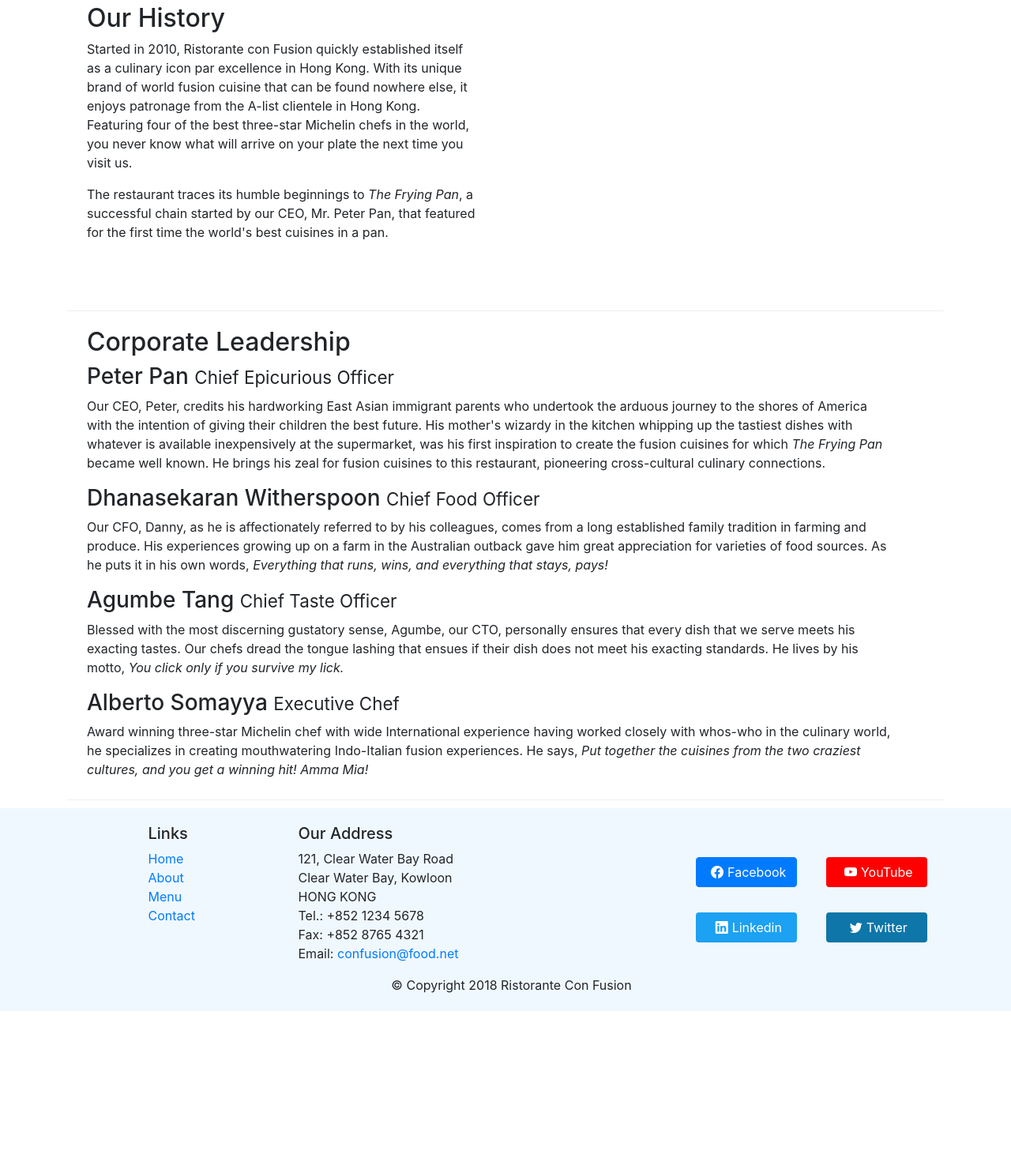
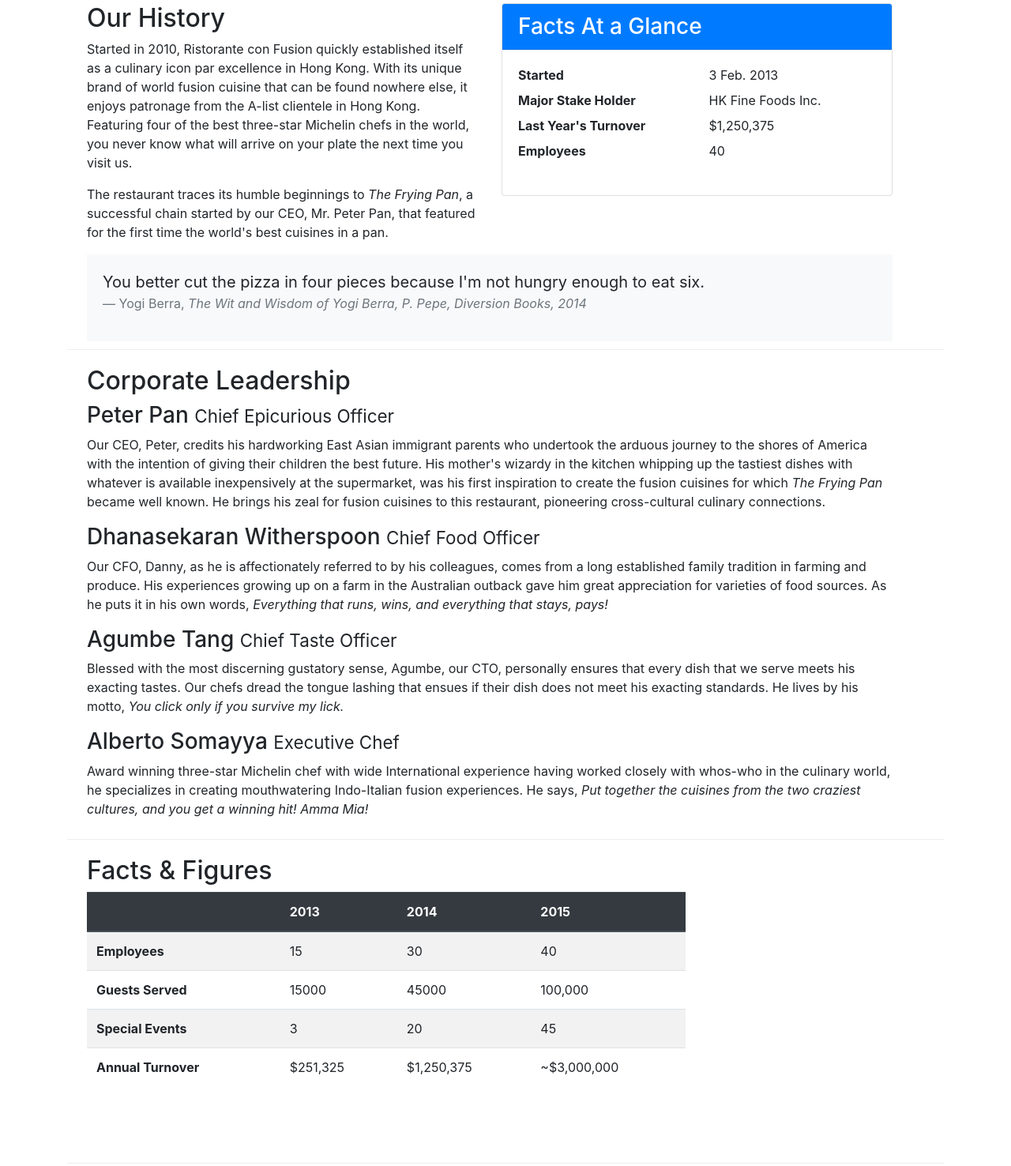
Before and after one commit to nmsteve/Hotel-blog, a website: page aboutus.html in a window 1280 px wide. Shown: the part 481-1957 px from the top of the page at 79% size. Before the commit the page ends 1761 px from the top, so only its background shows below. Drawn offline with nearby package versions, Linux system fonts and the light colour scheme.

Commit message:
Tables and Cards

```diff
--- a/aboutus.html
+++ b/aboutus.html
@@ -76,7 +76,34 @@
                 <p>Started in 2010, Ristorante con Fusion quickly established itself as a culinary icon par excellence in Hong Kong. With its unique brand of world fusion cuisine that can be found nowhere else, it enjoys patronage from the A-list clientele in Hong Kong.  Featuring four of the best three-star Michelin chefs in the world, you never know what will arrive on your plate the next time you visit us.</p>
                 <p>The restaurant traces its humble beginnings to <em>The Frying Pan</em>, a successful chain started by our CEO, Mr. Peter Pan, that featured for the first time the world's best cuisines in a pan.</p>
             </div>
-            <div>
+            <div class="col-12 col-sm-6">
+                <div class="card">
+                    <h3 class="card-header bg-primary text-white">Facts At a Glance</h3>
+                    <div class="card-body">
+                        <dl class="row">
+                            <dt class="col-6">Started</dt>
+                            <dd class="col-6">3 Feb. 2013</dd>
+                            <dt class="col-6">Major Stake Holder</dt>
+                            <dd class="col-6">HK Fine Foods Inc.</dd>
+                            <dt class="col-6">Last Year's Turnover</dt>
+                            <dd class="col-6">$1,250,375</dd>
+                            <dt class="col-6">Employees</dt>
+                            <dd class="col-6">40</dd>
+                        </dl>
+                    </div>
+                </div>
+            </div>
+            <div class="col-12">
+                <div class="card-body bg-light">
+                    <blockquote class="blockquote">
+                        <p class="mb-0">You better cut the pizza in four pieces because
+                            I'm not hungry enough to eat six.</p>
+                        <footer class="blockquote-footer">Yogi Berra,
+                            <cite title="Source Title">The Wit and Wisdom of Yogi Berra,
+                            P. Pepe, Diversion Books, 2014</cite>
+                        </footer>
+                    </blockquote>
+                </div>
             </div>
         </div>
 
@@ -95,6 +122,52 @@
             </div>
        </div>
 
+       <div class="row row-content">
+           <div class="col-12 col-sm-9">
+               <h2>Facts &amp; Figures</h2>
+               <div class="table-responsive">
+                <table class="table table-striped">
+                    <thead class="thead-dark">
+                        <tr>
+                            <th>&nbsp;</th>
+                            <th>2013</th>
+                            <th>2014</th>
+                            <th>2015</th>
+                        </tr>
+                    </thead>
+                    <tbody>
+                        <tr>
+                            <th>Employees</th>
+                            <td>15</td>
+                            <td>30</td>
+                            <td>40</td>
+                        </tr>
+                        <tr>
+                            <th>Guests Served</th>
+                            <td>15000</td>
+                            <td>45000</td>
+                            <td>100,000</td>
+                        </tr>
+                        <tr>
+                            <th>Special Events</th>
+                            <td>3</td>
+                            <td>20</td>
+                            <td>45</td>
+                        </tr>
+                        <tr>
+                            <th>Annual Turnover</th>
+                            <td>$251,325</td>
+                            <td>$1,250,375</td>
+                            <td>~$3,000,000</td>
+                        </tr>
+                    </tbody>
+                </table>
+            </div>
+            </div>
+           <div class="col-12 col-sm-3"></div>
+
+       </div>
+
     </div>
 
     <footer class="footer">
@@ -104,8 +177,7 @@
                     <h5>Links</h5>
                     <ul class="list-unstyled">
                         <li><a href="./index.html">Home</a></li>
-                        <li><a href="#">About</a></li>
-                        <li><a href="#">Menu</a></li>
+                        <li><a href="#">About</a></li>`                          <li><a href="#">Menu</a></li>
                         <li><a href="./contactus.html">Contact</a></li>
                     </ul>
                 </div>
```
